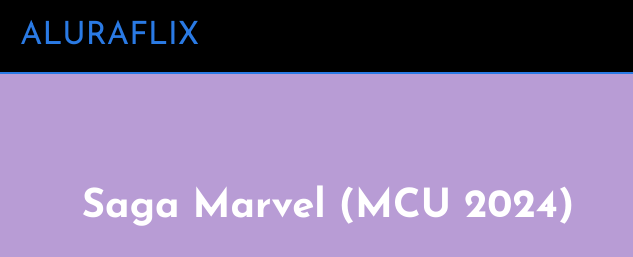
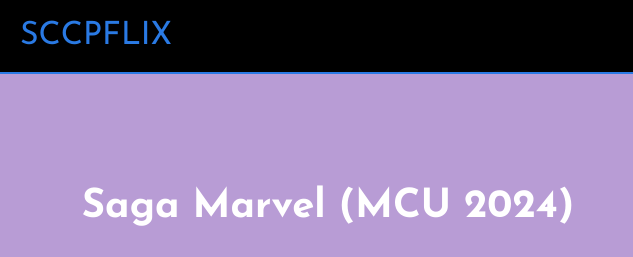
Before and after one commit to ROMERO11SCCP/AluraFlix, a plain HTML site: page index.html in a window 1280 px wide. Shown: the top 257 px of the page, 0-633 px from the left. Drawn offline with Linux system fonts and the light colour scheme; grey boxes are pictures that could not be loaded.

Commit message:
alterando nome

```diff
--- a/index.html
+++ b/index.html
@@ -5,12 +5,12 @@
     <link rel="preconnect" href="https://fonts.googleapis.com">
 <link rel="preconnect" href="https://fonts.gstatic.com" crossorigin>
 <link href="https://fonts.googleapis.com/css2?family=Josefin+Sans:ital,wght@0,100..700;1,100..700&display=swap" rel="stylesheet">
-    <title>Aluraflix</title>
+    <title>SCCPFLIX</title>
 </head>
 
 <body>
 
-    <header>ALURAFLIX</header>
+    <header>SCCPFLIX</header>
 
 
     <section class="chamada">
```
